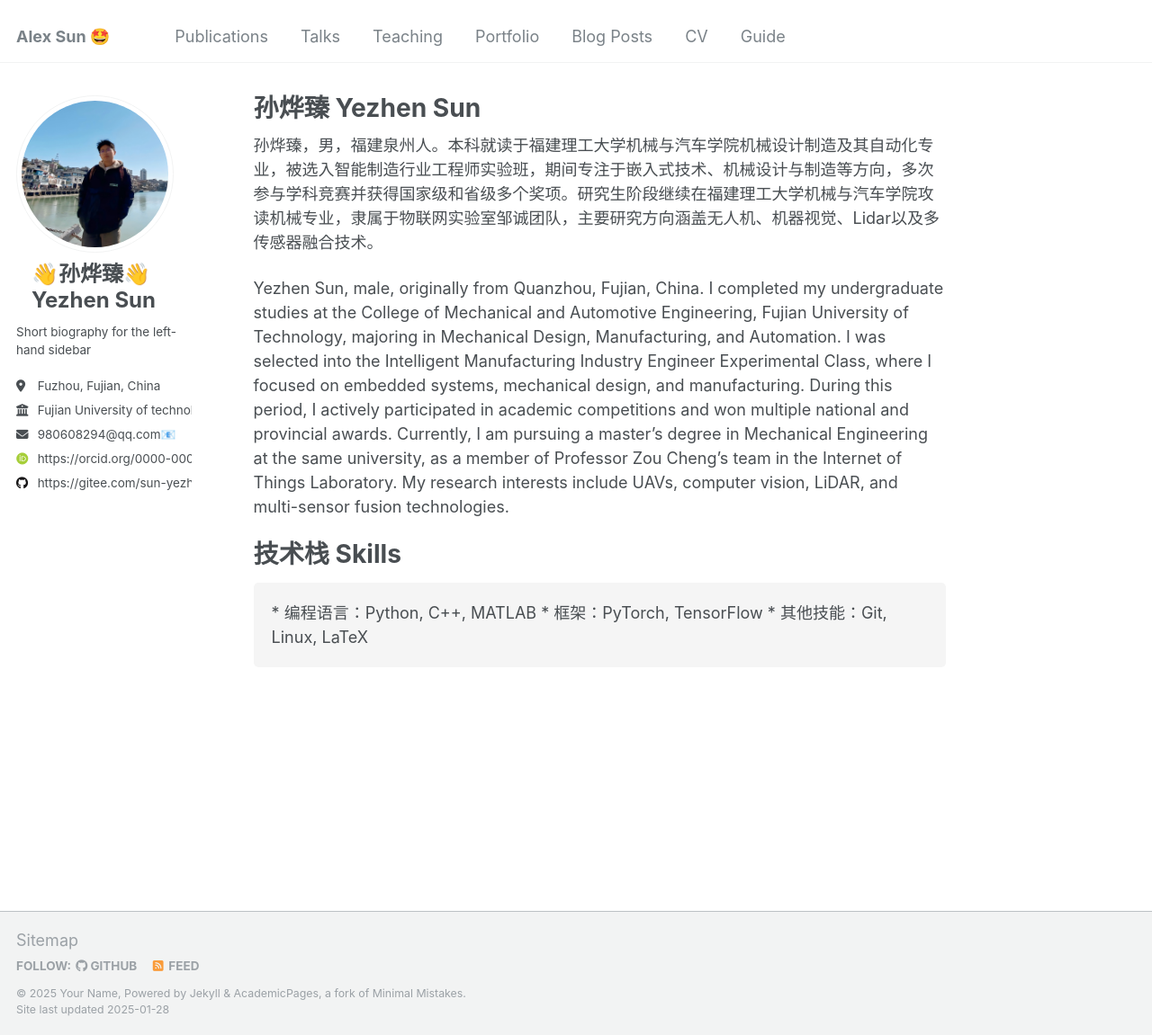
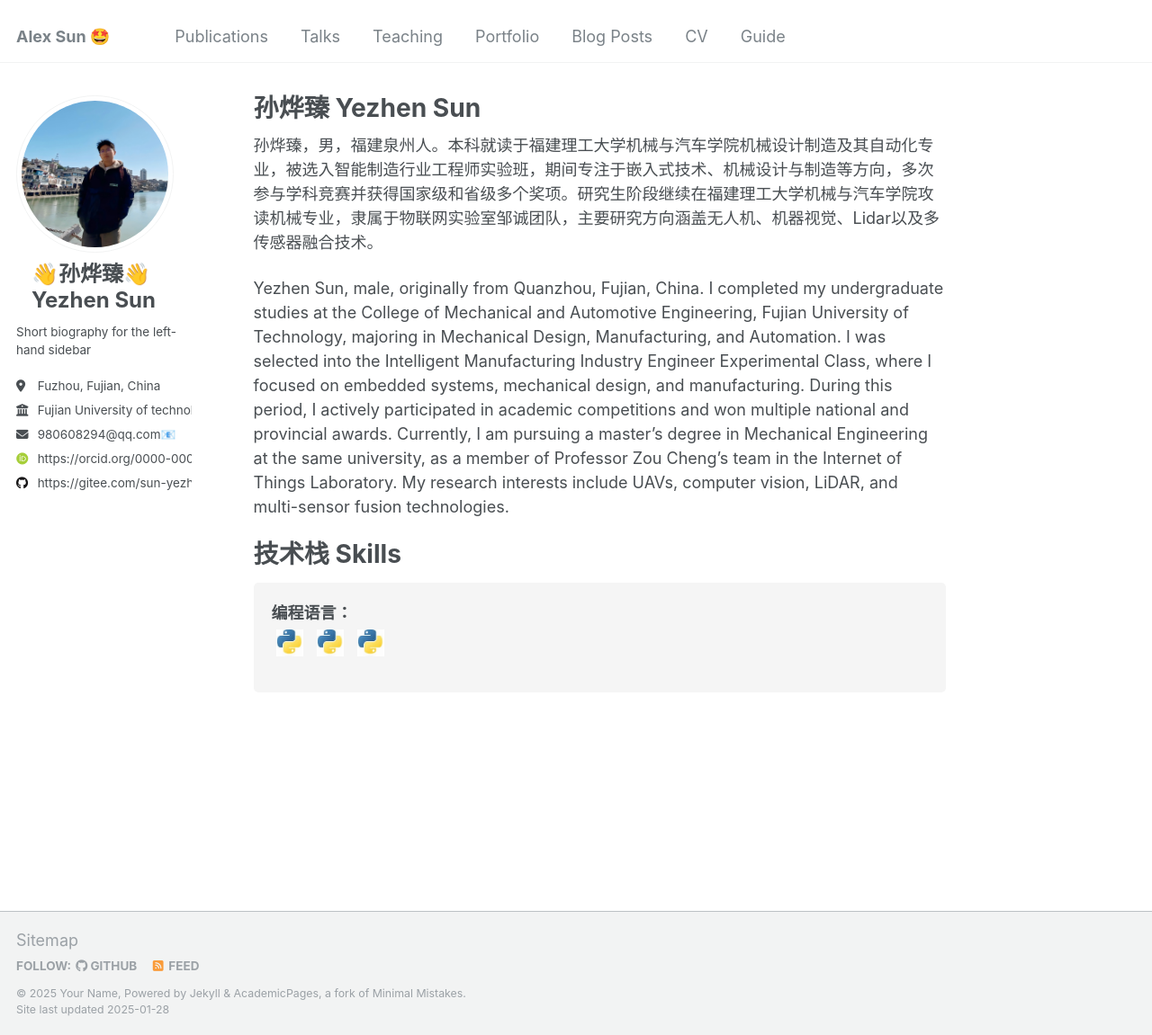
Before and after one commit to yuyuasd/yuyuasd.github.io, a Jekyll site: the page built from _pages/about.md, in a window 1280 px wide and 1151 px high. Shown: the whole window at 90% size. Built offline with Jekyll 4.4.1, drawn with Linux system fonts in a browser that asks for light colours; some web fonts are replaced.

Commit message:
update: enhance skills section layout with improved formatting and visuals

```diff
--- a/_pages/about.md
+++ b/_pages/about.md
@@ -14,8 +14,11 @@ Yezhen Sun, male, originally from Quanzhou, Fujian, China. I completed my underg
 ======
 <div style="background-color: #f5f5f5; padding: 20px; border-radius: 5px;">
 
-* 编程语言：Python, C++, MATLAB
-* 框架：PyTorch, TensorFlow
-* 其他技能：Git, Linux, LaTeX
+<div style="margin-bottom: 15px;">
+    <strong>编程语言：</strong><br/>
+    <img src="images/Skills/py.jpg" alt="Python" style="height: 30px; margin: 5px;">
+    <img src="images/Skills/py.jpg" alt="Python" style="height: 30px; margin: 5px;">
+    <img src="images/Skills/py.jpg" alt="Python" style="height: 30px; margin: 5px;">
+</div>
 
 </div>
```
Also changed, not shown: images/Skills/APM.png (added), images/Skills/CPP.jpg (added), images/Skills/cmake.jpg (added), images/Skills/opencv.jpg (added), images/Skills/py.jpg (added), images/Skills/pytorch.jpg (added), images/Skills/qt.png (added), images/Skills/ros.jpg (added), images/Skills/sw.jpg (added).
